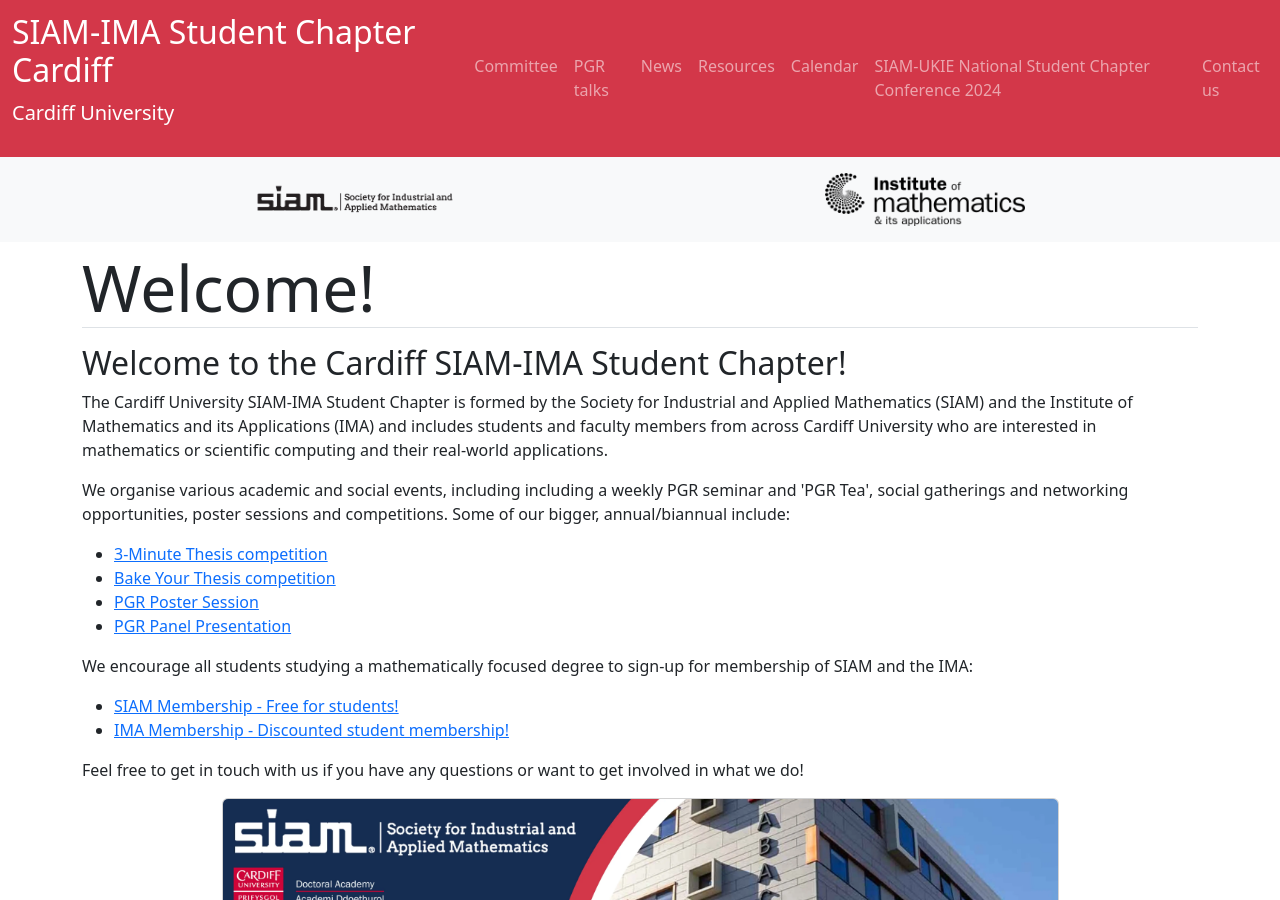
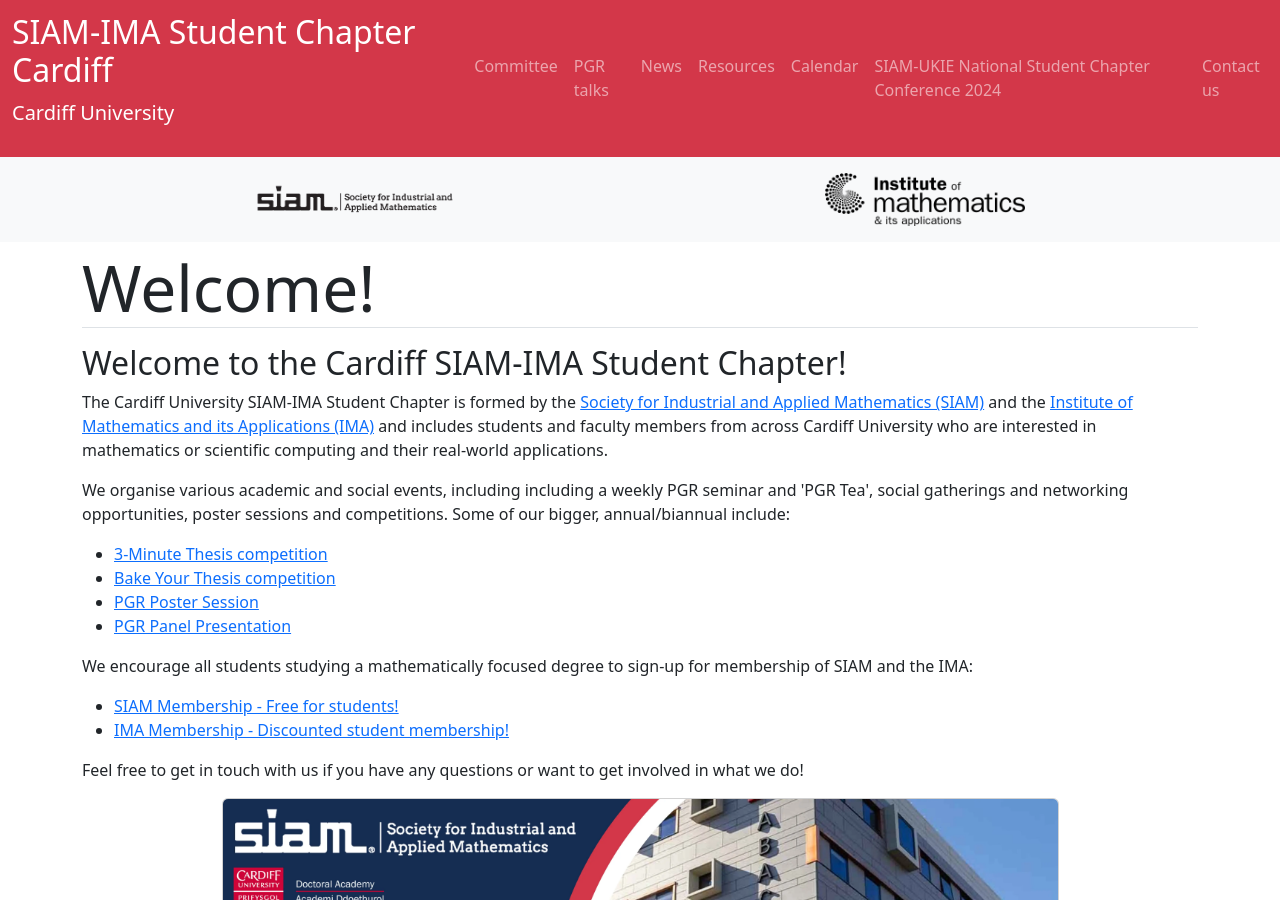
Before and after one commit to SIAM-IMA-Cardiff/siam-ima-cardiff.github.io, a Jekyll site: the page built from index.html, in a window 1280 px wide and 900 px high. Built offline with Jekyll 4.4.1, drawn with Linux system fonts in a browser that asks for light colours; part of the change alters nothing that is shown.

```diff
--- a/index.html
+++ b/index.html
@@ -7,7 +7,7 @@ show-news: true
 
 <h2>Welcome to the Cardiff SIAM-IMA Student Chapter!</h2>
 
-<p>The Cardiff University SIAM-IMA Student Chapter is formed by the Society for Industrial and Applied Mathematics (SIAM) and the Institute of Mathematics and its Applications (IMA) and includes students and faculty members from across Cardiff University who are interested in mathematics or scientific computing and their real-world applications.</p>
+<p>The Cardiff University SIAM-IMA Student Chapter is formed by the <a href="https://www.siam.org" target="_blank">Society for Industrial and Applied Mathematics (SIAM)</a> and the <a href="https://ima.org.uk" target="_blank">Institute of Mathematics and its Applications (IMA)</a> and includes students and faculty members from across Cardiff University who are interested in mathematics or scientific computing and their real-world applications.</p>
 
 <p>We organise various academic and social events, including including a weekly PGR seminar and 'PGR Tea', social gatherings and networking opportunities, poster sessions and competitions. Some of our bigger, annual/biannual include:</p>
 <ul>
```
